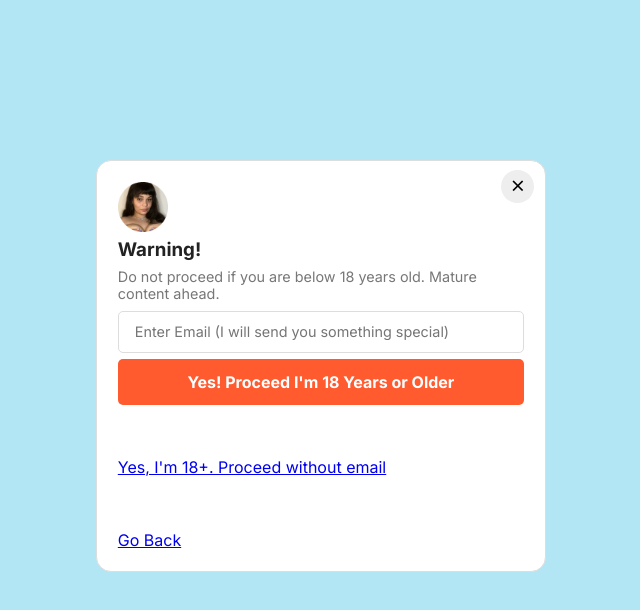
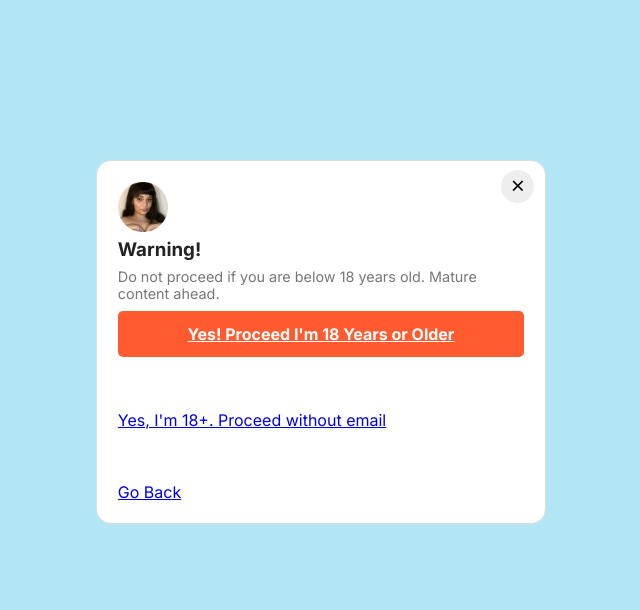
Before and after one commit to edwardpd/z, a plain HTML site: page alert.html in a window 1280 px wide. Shown: the whole page, without its empty margins (319-959 px from the left). Drawn offline with Linux system fonts and the light colour scheme.

Commit message:
Update alert.html

```diff
--- a/alert.html
+++ b/alert.html
@@ -26,8 +26,8 @@
     </p>
   </div>
 
-  <input type="email" id="email" placeholder="Enter Email (I will send you something special)" />
-  <button class="btn" href="https://onlyfans.com/zoey.ptsn">Yes! Proceed I'm 18 Years or Older</button><br><br>
+  <!--input type="email" id="email" placeholder="Enter Email (I will send you something special)" /-->
+  <a class="btn" href="https://onlyfans.com/zoey.ptsn">Yes! Proceed I'm 18 Years or Older</a><br><br>
     <a href="https://onlyfans.com/zoey.ptsn">Yes, I'm 18+. Proceed without email</a><br><br>
     <a href="https://zoeyleone.com">Go Back</a>
 </section>
```
